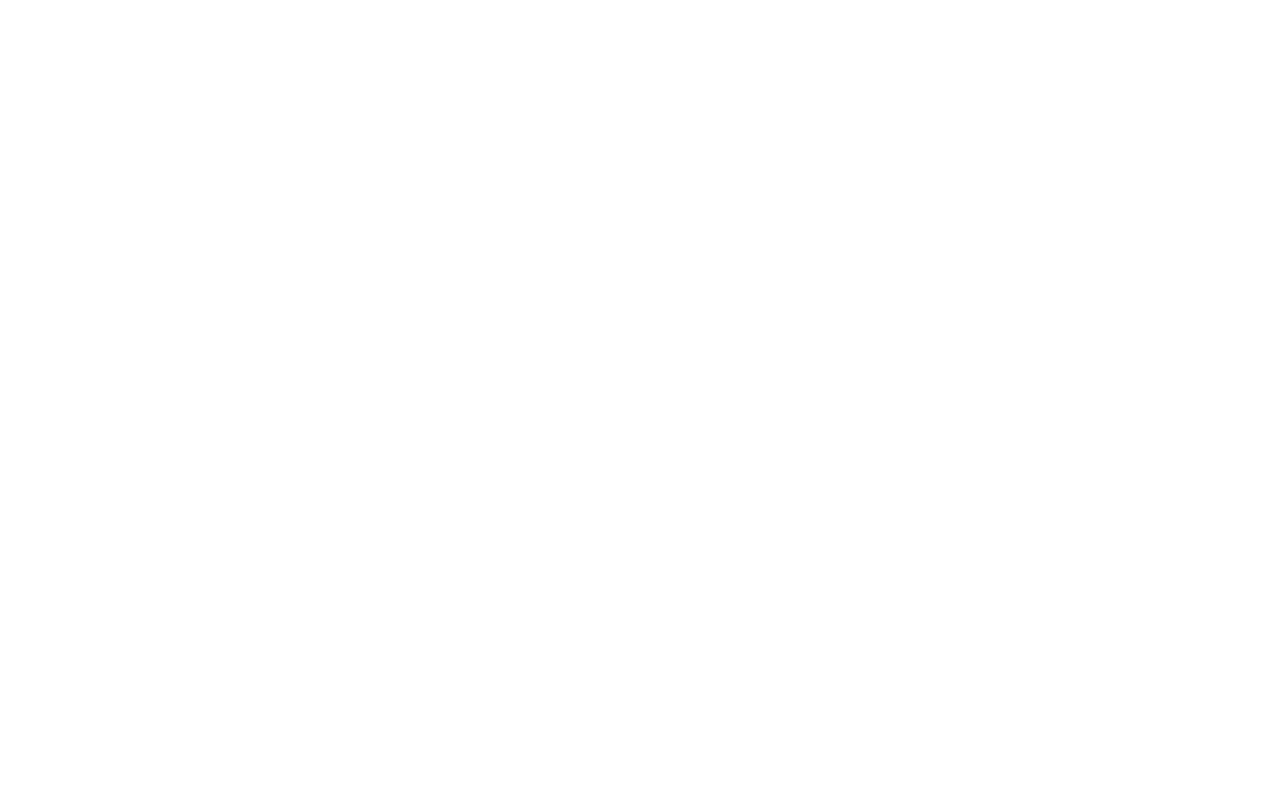
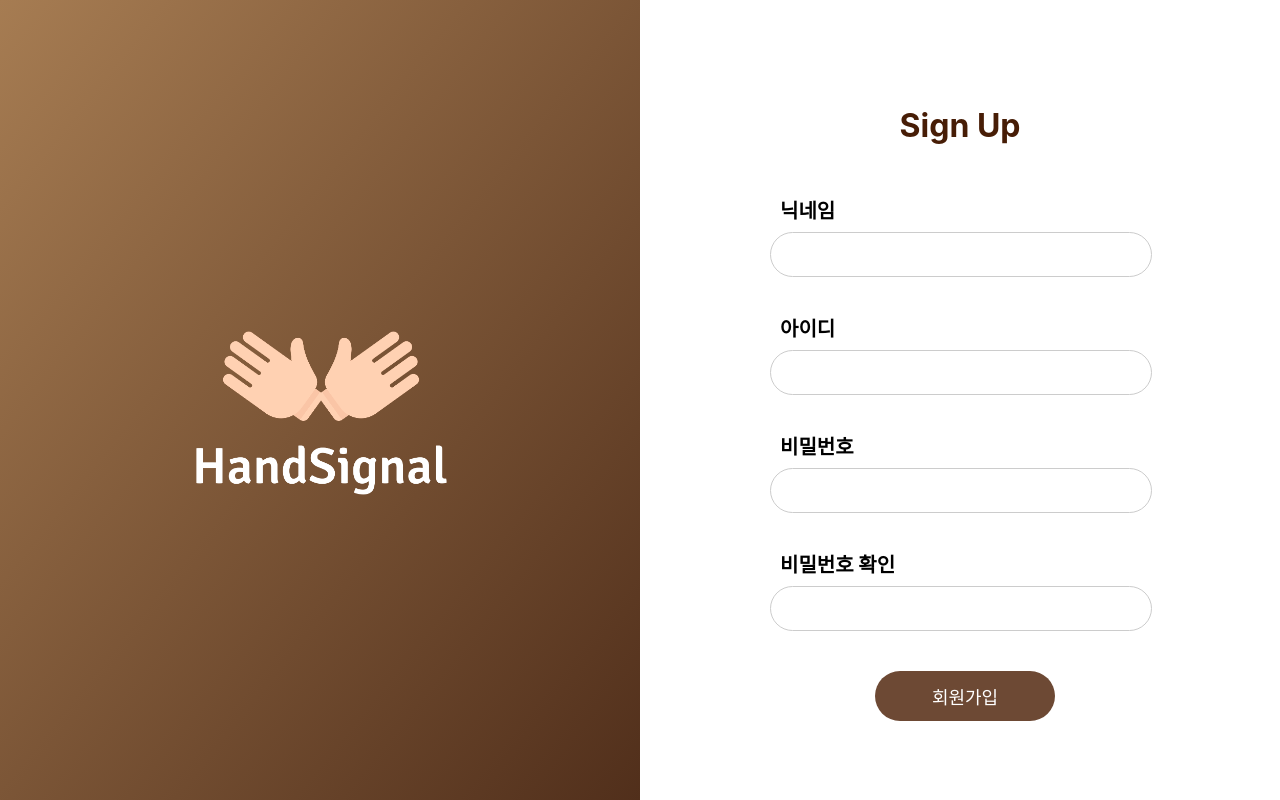
Before and after one commit to HandSignal/frontend, a React (Create React App) app in the folder handsignal/: page /signup in a window 1280 px wide. Before the commit this address had no page. Built offline with nearby package versions, Linux system fonts and the light colour scheme.

Commit message:
[Feat] 로그인 및 회원가입 1차 구현 완료

```diff
--- a/handsignal/src/pages/App.tsx
+++ b/handsignal/src/pages/App.tsx
@@ -1,14 +1,17 @@
-// src/App.tsx
-import React from 'react';
-import { BrowserRouter as Router, Routes, Route } from 'react-router-dom';
-import Home from './Home';
-import Recognize from './Recognize';
+import React from "react";
+import { BrowserRouter as Router, Routes, Route } from "react-router-dom";
+import Login from "./Login";
+import Recognize from "./Recognize";
+import Signup from "./Signup";
+import Home from "./Home";
 
 const App: React.FC = () => {
   return (
     <Router>
       <Routes>
-        <Route path="/" element={<Home />} />
+        <Route path="/" element={<Login />} />
+        <Route path="/signup" element={<Signup />} />
+        <Route path="/home" element={<Home />} />
         <Route path="/recognize" element={<Recognize />} />
       </Routes>
     </Router>
--- a/handsignal/src/pages/Home.tsx
+++ b/handsignal/src/pages/Home.tsx
@@ -1,31 +1,7 @@
 import React from "react";
-import "../styles/Home.css";
-import Logo from "../assets/HS_Logo.png";
 
-const Home: React.FC = () => {
-  return (
-    <div className="home-container">
-      <div className="left-section">
-        <img src={Logo} alt="Logo" className="logo" />
-      </div>
-      <div className="right-section">
-        <div className="login-container">
-          <h2>로그인</h2>
-          <form>
-            <div className="input-group">
-              <label htmlFor="username">아이디</label>
-              <input type="text" id="username" name="username" required />
-            </div>
-            <div className="input-group">
-              <label htmlFor="password">비밀번호</label>
-              <input type="password" id="password" name="password" required />
-            </div>
-            <button type="submit">로그인</button>
-          </form>
-        </div>
-      </div>
-    </div>
-  );
+const Home = () => {
+  return <div>메인 홈페이지 입니다.</div>;
 };
 
 export default Home;
--- /dev/null
+++ b/handsignal/src/pages/Login.tsx
@@ -0,0 +1,80 @@
+import React, { useState } from "react";
+import { useNavigate } from "react-router-dom";
+import "../styles/Home.css";
+import Logo from "../assets/HS_Logo.png";
+
+const Login: React.FC = () => {
+  const [username, setUsername] = useState("");
+  const [password, setPassword] = useState("");
+  const [error, setError] = useState("");
+  const navigate = useNavigate();
+
+  const handleSubmit = (event: React.FormEvent) => {
+    event.preventDefault();
+    const validUsername = "user";
+    const validPassword = "pass";
+
+    if (username === validUsername && password === validPassword) {
+      setError("");
+      navigate("/home");
+    } else {
+      setError("아이디 또는 비밀번호가 일치하지 않습니다.");
+    }
+  };
+
+  const handleSignup = () => {
+    navigate("/signup");
+  };
+
+  return (
+    <div className="home-container">
+      <div className="left-section">
+        <img src={Logo} alt="Logo" className="logo" />
+      </div>
+      <div className="right-section">
+        <div className="login-container">
+          <h2>Login</h2>
+          <form onSubmit={handleSubmit} className="login-form">
+            <div className="input-group">
+              <label htmlFor="username">아이디</label>
+              <input
+                type="text"
+                id="username"
+                name="username"
+                value={username}
+                onChange={(e) => setUsername(e.target.value)}
+                required
+              />
+            </div>
+            <div className="input-group">
+              <label htmlFor="password">비밀번호</label>
+              <input
+                type="password"
+                id="password"
+                name="password"
+                value={password}
+                onChange={(e) => setPassword(e.target.value)}
+                required
+              />
+            </div>
+            {error && <p className="error-message">{error}</p>}
+            <div className="button-container">
+              <button
+                type="button"
+                className="left-button"
+                onClick={handleSignup}
+              >
+                회원가입
+              </button>
+              <button type="submit" className="right-button">
+                로그인
+              </button>
+            </div>
+          </form>
+        </div>
+      </div>
+    </div>
+  );
+};
+
+export default Login;
--- /dev/null
+++ b/handsignal/src/pages/Signup.tsx
@@ -0,0 +1,97 @@
+import React, { useState } from "react";
+import { useNavigate } from "react-router-dom";
+import "../styles/Home.css";
+import Logo from "../assets/HS_Logo.png";
+
+const Signup: React.FC = () => {
+  const [nickname, setNickname] = useState("");
+  const [username, setUsername] = useState("");
+  const [password, setPassword] = useState("");
+  const [confirmPassword, setConfirmPassword] = useState("");
+  const [error, setError] = useState("");
+  const navigate = useNavigate();
+
+  const handleSubmit = (event: React.FormEvent) => {
+    event.preventDefault();
+
+    if (password !== confirmPassword) {
+      setError("비밀번호가 일치하지 않습니다.");
+      return;
+    }
+
+    if (nickname && username && password) {
+      alert("회원가입이 완료되었습니다! \n로그인 페이지로 이동합니다.");
+      setError("");
+      navigate("/");
+    } else {
+      setError("모든 필드를 채워주세요.");
+    }
+  };
+
+  return (
+    <div className="home-container">
+      <div className="left-section">
+        <img src={Logo} alt="Logo" className="logo" />
+      </div>
+      <div className="right-section">
+        <div className="login-container">
+          <h2>Sign Up</h2>
+          <form onSubmit={handleSubmit} className="login-form">
+            <div className="input-group">
+              <label htmlFor="nickname">닉네임</label>
+              <input
+                type="text"
+                id="nickname"
+                name="nickname"
+                value={nickname}
+                onChange={(e) => setNickname(e.target.value)}
+                required
+              />
+            </div>
+            <div className="input-group">
+              <label htmlFor="username">아이디</label>
+              <input
+                type="text"
+                id="username"
+                name="username"
+                value={username}
+                onChange={(e) => setUsername(e.target.value)}
+                required
+              />
+            </div>
+            <div className="input-group">
+              <label htmlFor="password">비밀번호</label>
+              <input
+                type="password"
+                id="password"
+                name="password"
+                value={password}
+                onChange={(e) => setPassword(e.target.value)}
+                required
+              />
+            </div>
+            <div className="input-group">
+              <label htmlFor="confirmPassword">비밀번호 확인</label>
+              <input
+                type="password"
+                id="confirmPassword"
+                name="confirmPassword"
+                value={confirmPassword}
+                onChange={(e) => setConfirmPassword(e.target.value)}
+                required
+              />
+            </div>
+            {error && <p className="error-message">{error}</p>}
+            <div className="button-container">
+              <button type="submit" className="right-button">
+                회원가입
+              </button>
+            </div>
+          </form>
+        </div>
+      </div>
+    </div>
+  );
+};
+
+export default Signup;
--- a/handsignal/src/styles/Home.css
+++ b/handsignal/src/styles/Home.css
@@ -28,14 +28,17 @@
 }
 
 .login-container {
+  margin: 0 60px;
   text-align: center;
   color: #000000;
+  max-width: 400px;
+  width: 100%;
 }
 
 .login-container h2 {
-  margin-bottom: 24px;
-  font-size: 2rem;
-  color: #000000;
+  margin-bottom: 50px;
+  font-size: 32px;
+  color: #471d06;
 }
 
 .input-group {
@@ -44,32 +47,62 @@
 }
 
 .input-group label {
+  font-weight: 700;
   display: block;
+  margin-left: 20px;
   margin-bottom: 8px;
-  font-size: 1rem;
+  font-size: 20px;
   color: #000000;
 }
 
 .input-group input {
-  width: 100%;
-  padding: 10px;
-  font-size: 1rem;
+  width: 90%;
+  padding: 10px 0;
+  padding-left: 20px;
+  margin-left: 10px;
+  margin-bottom: 20px;
+  font-size: 20px;
   border: 1px solid #ccc;
-  border-radius: 5px;
+  border-radius: 100px;
 }
 
-button {
+.error-message {
+  color: red;
+  margin-top: 10px;
+  font-weight: 700;
+}
+
+.button-container {
   width: 100%;
+  display: flex;
+  justify-content: center;
+  margin-top: 20px;
+  gap: 10px;
+}
+
+.left-button,
+.right-button {
+  width: 45%;
   padding: 12px;
-  font-size: 1.2rem;
-  color: #ffffff;
+  border: none;
+  border-radius: 50px;
+  cursor: pointer;
+  font-size: 18px;
+  transition: background-color 0.5s;
+}
+
+.left-button {
+  background-color: #d0b4a3;
+  color: #6d4934;
+}
+
+.right-button {
+  margin-left: 10px;
   background-color: #6d4934;
-  border: none;
-  border-radius: 5px;
-  cursor: pointer;
-  transition: background-color 0.3s;
+  color: #fff;
 }
 
 button:hover {
   background-color: #a67c52;
+  color: #fff;
 }
```
Also changed, not shown: handsignal/src/index.tsx (+7 -7 lines), handsignal/src/pages/Recognize.tsx (+50 -22 lines), handsignal/src/styles/Recognize_style.ts (renamed from handsignal/src/pages/Recognize_style.ts).
